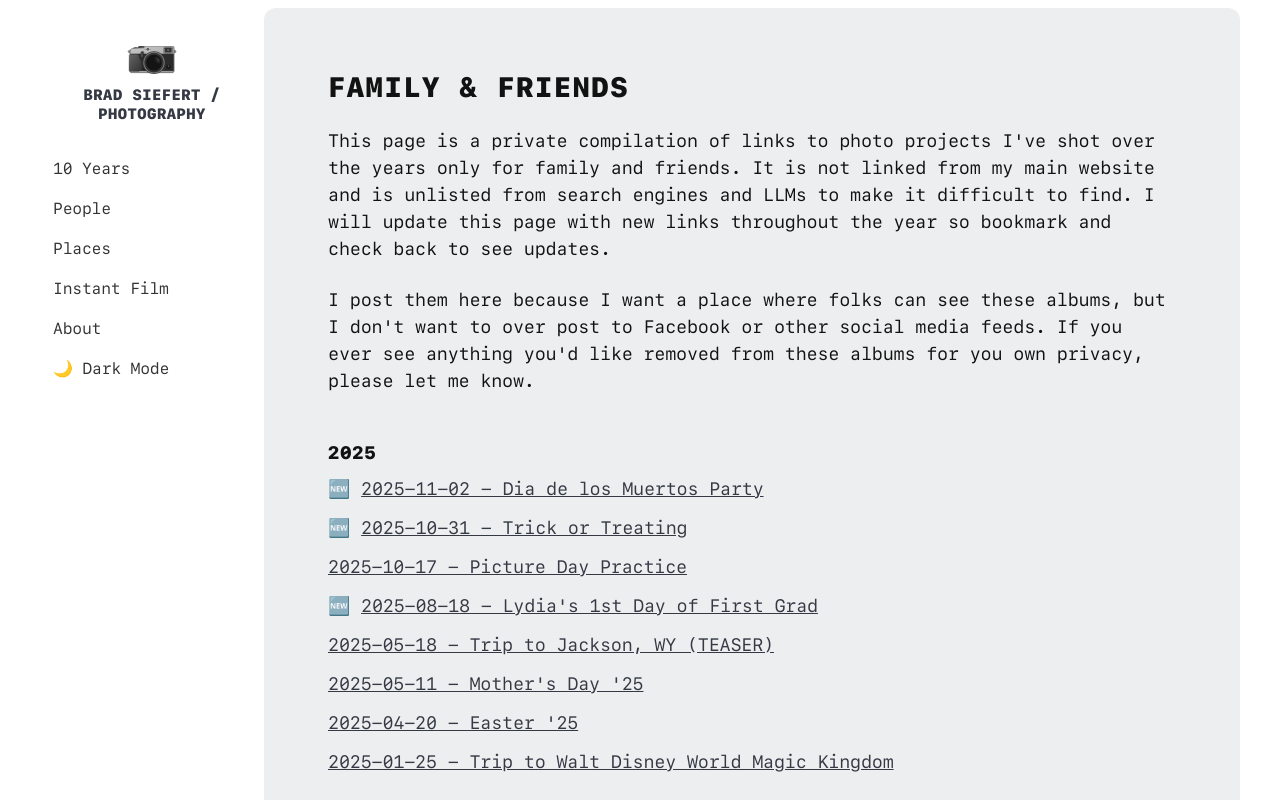
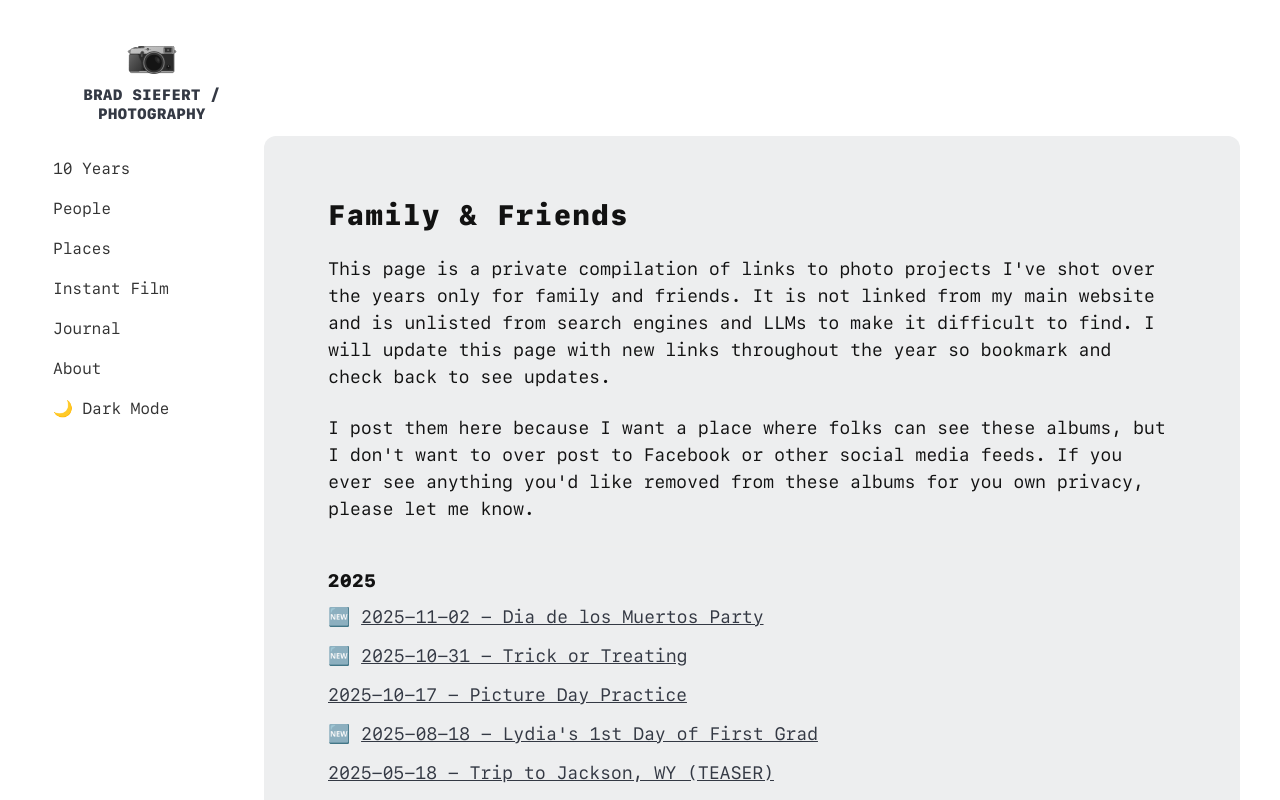
Before and after one commit to bradsiefert/photos.bradsiefert.com, a Nuxt app: page /familyandfriends in a window 1280 px wide. Shown: the top 800 px of the page. Built offline with nearby package versions, Linux system fonts and the light colour scheme.

Commit message:
Creating sticky-nav-wrapper and page transitions

```diff
--- a/app.vue
+++ b/app.vue
@@ -1,5 +1,5 @@
 <template>
-  <div id="app-wrapper">
+  <div id="app-wrapper" :class="{ 'sticky-nav-wrapper': isStickyPage }">
     <div id="centered">
       <div class="sidebar-nav">
         <div class="navbar navbar-default" role="navigation">
@@ -22,6 +22,7 @@
             <li><NuxtLink to="/">People</NuxtLink></li>
             <li><NuxtLink to="/places">Places</NuxtLink></li>
             <li><NuxtLink to="/instantfilm">Instant Film</NuxtLink></li>
+            <li><NuxtLink to="/journal">Journal</NuxtLink></li>
             <li><NuxtLink to="/about">About</NuxtLink></li>
             <li><darkmode /></li>
           </ul>
@@ -34,3 +35,13 @@
     </div><!-- /centered -->
   </div><!-- /app-wrapper -->
 </template>
+
+<script>
+export default {
+  computed: {
+    isStickyPage() {
+      return this.$route.path.startsWith('/journal') || this.$route.path.startsWith('/familyandfriends')
+    }
+  }
+}
+</script>
--- a/css/customize.css
+++ b/css/customize.css
@@ -132,6 +132,29 @@ html, body, #__nuxt {
   max-width: 224px;
 }
 
+/* Sticky navigation for sticky pages only */
+.sticky-nav-wrapper .sidebar-nav {
+  position: sticky;
+  top: 0;
+  align-self: flex-start;
+  max-height: 100vh;
+  overflow-y: auto;
+  /* margin-top: 80px;
+  padding-top: 32px; */
+  z-index: 10;
+  background-color: var(--color-neutral-lightest);
+}
+
+@media (max-width: 1023px) {
+  .sticky-nav-wrapper .sidebar-nav {
+    padding-top: 0;
+  }
+}
+
+.sticky-nav-wrapper #centered {
+  align-items: flex-start;
+}
+
 .portfolio {
   flex: 1;
   padding: 0;
@@ -171,8 +194,35 @@ html, body, #__nuxt {
   border-radius: 12px;
 }
 
+@media (max-width: 1023px) {
+  .content {
+    background-color: var(--color-neutral-lightest) !important;
+    border-radius: 0 !important;
+  }
+}
+
+.page-fade {
+  opacity: 0;
+  animation: fadeIn 0.6s ease-in forwards;
+}
+
+@keyframes fadeIn {
+  from {
+    opacity: 0;
+  }
+  to {
+    opacity: 1;
+  }
+}
+
 .content p {
   margin-bottom: 24px;
+}
+
+@media (min-width: 1024px) {
+  .friendsandfamily {
+    margin-top: 128px;
+  }
 }
 
 .friendsandfamily .list-unstyled li {
@@ -188,7 +238,7 @@ h1, .h1 {
   font-size: 28px;
   margin: 0 0 24px;
   font-weight: 700;
-  text-transform: uppercase;
+  /* text-transform: uppercase; */
   letter-spacing: 1.5px;
 }
 
@@ -196,7 +246,7 @@ h2, .h2 {
   font-size: 18px;
   margin: 8px 0;
   font-weight: 700;
-  text-transform: uppercase;
+  /* text-transform: uppercase; */
   letter-spacing: 1px;
 }
 
@@ -357,7 +407,10 @@ h2, .h2 {
     left: 0;
     top: 0;
     z-index: 1030;
-    background-color: var(--color-neutral-lightest);
+    /* background-color: rgba(255, 255, 255, 0.8); */
+    background-color: rgba(247, 247, 247, 0.8);
+    border-bottom: 1px solid var(--color-neutral-200);
+    backdrop-filter: blur(4px);
     padding: 0 24px;
   }
 
@@ -507,7 +560,39 @@ body[dark-mode] {
 
   @media (max-width: 1023px) {
     .navbar {
-      background-color: var(--color-neutral-900-alpha) !important;
+      background-color: rgba(25, 27, 34, 0.92) !important;
+      backdrop-filter: blur(4px);
+    }
+
+    .content {
+      background-color: var(--color-neutral-darkest) !important;
+      border-radius: 0 !important;
     }
   }
+
+  /* Sticky nav dark mode background */
+  .sticky-nav-wrapper .sidebar-nav {
+    background-color: var(--color-neutral-darkest) !important;
+  }
+
+  /* Journal page dark mode styles */
+  .journal-page {
+    background-color: var(--color-neutral-darkest) !important;
+    color: var(--color-neutral-lightest) !important;
+  }
+
+  .journal-subtitle {
+    color: var(--color-neutral-lightest) !important;
+  }
+
+  .section-label {
+    color: var(--color-neutral-lightest) !important;
+  }
+
+  .divider-line {
+    background-image: repeating-linear-gradient(90deg, var(--color-neutral-800), var(--color-neutral-800) 6px, transparent 6px, transparent 12px) !important;
+    /* background-size: 100% 1px !important;
+    background-position: 0 0 !important;
+    background-repeat: no-repeat !important; */
+  }
 }
--- a/pages/about.vue
+++ b/pages/about.vue
@@ -1,5 +1,5 @@
 <template>
-  <div class="content">
+  <div class="content page-fade">
     <div class="row">
       <div class="col-md-7">
         <h1>About</h1>
--- a/pages/familyandfriends.vue
+++ b/pages/familyandfriends.vue
@@ -1,5 +1,5 @@
 <template>
-  <div class="content friendsandfamily">
+  <div class="content friendsandfamily page-fade">
     <div class="col">
       <h1>Family &amp; Friends</h1>
       <p>
```
